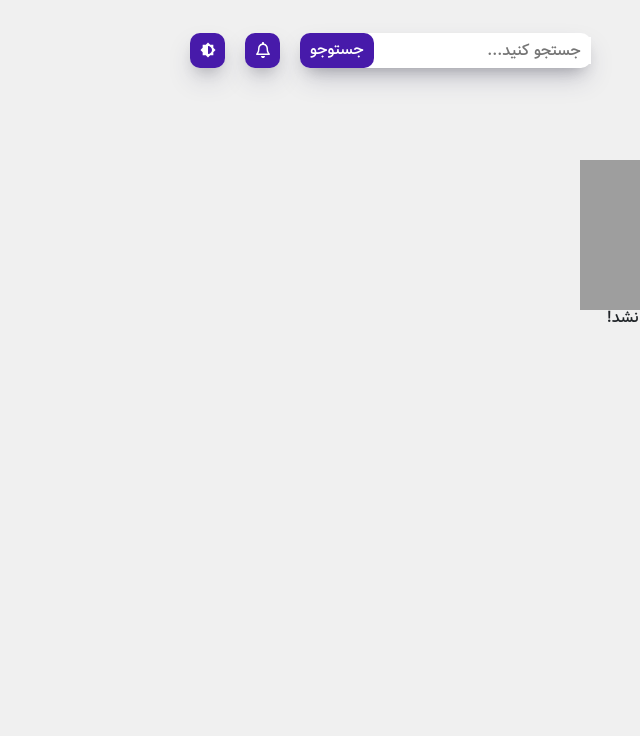
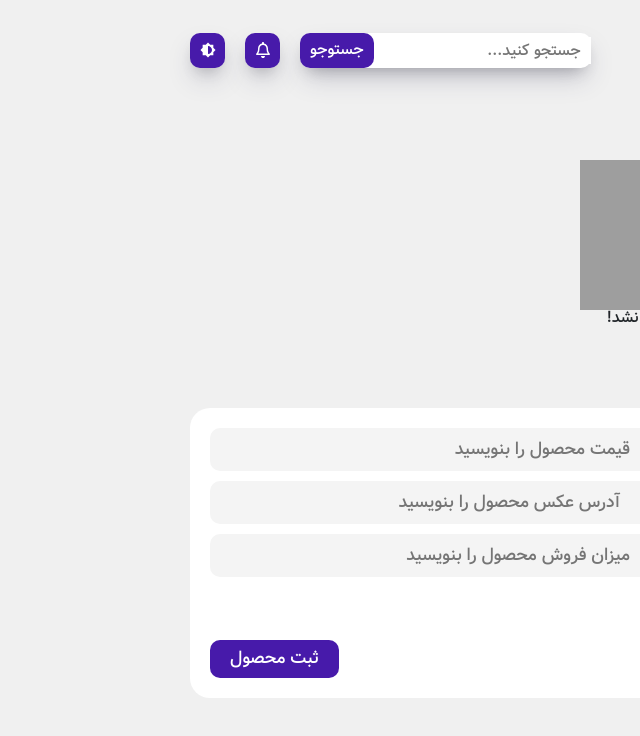
Before and after one commit to aliafshani/persian-cms, a React (Create React App) app: page /products in a window 1280 px wide. Shown: the top 736 px of the page, without its empty margins (640-1280 px from the left). Built offline with nearby package versions, Linux system fonts and the light colour scheme.

Commit message:
style : add styles for add product component inputes

```diff
--- a/src/Components/AddNewProduct/AddNewProduct.css
+++ b/src/Components/AddNewProduct/AddNewProduct.css
@@ -0,0 +1,47 @@
+.product-main{
+margin-top: 25px;
+}
+.product-title{
+     font-size: 1.7rem;
+}
+.add-product-form{
+     margin-top: 30px;
+     background-color: var(--white);
+     display: flex;
+     flex-direction: column;
+     align-items: flex-end;
+     padding: 20px;
+     border-radius: 20px;
+}
+.add-product-form-wrap{
+     width: 100%;
+     display: grid;
+     grid-template-columns: 1fr 1fr;
+     gap: 10px
+}
+.add-product-form-group{
+     display: flex;
+     align-items: center;
+     column-gap: 10px;
+     width: 100%;
+     background-color: #f4f4f4;
+     padding: 0 20px;
+     border-radius: 10px;
+}
+.add-product-input{
+     border:none;
+     outline: none;
+     background-color: unset;
+     padding: 8px 0px;
+     font-size: 1.1rem;
+     width: 100%;
+}
+.add-product-btn{
+     background-color: var(--blue);
+     color: var(--white);
+     margin-top: 10px;
+     padding:10px 20px ;
+     font-size:1.1rem ;
+     border-radius: 10px;
+     border: none;
+}
--- a/src/Components/AddNewProduct/AddNewProduct.js
+++ b/src/Components/AddNewProduct/AddNewProduct.js
@@ -1,4 +1,13 @@
 import React from 'react'
+import "./AddNewProduct.css"
+import { PiCurrencyDollar } from "react-icons/pi";
+import { CiImageOn } from "react-icons/ci";
+import { SlWallet } from "react-icons/sl";
+import { IoColorPaletteOutline } from "react-icons/io5";
+import { MdOutlineDiscount } from "react-icons/md";
+import { MdOutlineDriveFileRenameOutline } from "react-icons/md";
+
+
 
 export default function AddNewProduct() {
   return (
@@ -8,28 +17,36 @@ export default function AddNewProduct() {
           <form className='add-product-form'>
                <div className='add-product-form-wrap'>
                     <div className='add-product-form-group'>
+                         <MdOutlineDriveFileRenameOutline/>
                          <input type='text' placeholder='اسم محصول را بنویسید' className='add-product-input'/>
                     </div>
                     <div className='add-product-form-group'>
+                         <PiCurrencyDollar/>
                          <input type='text' placeholder='قیمت محصول را بنویسید' className='add-product-input'/>
                     </div>
                     <div className='add-product-form-group'>
+                         <MdOutlineDiscount/>
                          <input type='text' placeholder='موجودی محصول را بنویسید' className='add-product-input'/>
                     </div>
                     <div className='add-product-form-group'>
+                         <CiImageOn/>
                          <input type='text' placeholder='  آدرس عکس محصول را بنویسید' className='add-product-input'/>
                     </div>
                     <div className='add-product-form-group'>
+                         <SlWallet/>
                          <input type='text' placeholder='میزان محصول را بنویسید' className='add-product-input'/>
                     </div>
                     <div className='add-product-form-group'>
+                         <SlWallet/>
                          <input type='text' placeholder='میزان فروش محصول را بنویسید' className='add-product-input'/>
                     </div>
                     <div className='add-product-form-group'>
+                         <IoColorPaletteOutline/>
                          <input type='text' placeholder='اتعداد رنگ بندی محصول را بنویسید' className='add-product-input'/>
                     </div>
 
                </div>
+               <button className='add-product-btn' >ثبت محصول </button>
           </form>
     </div>
   )
```
